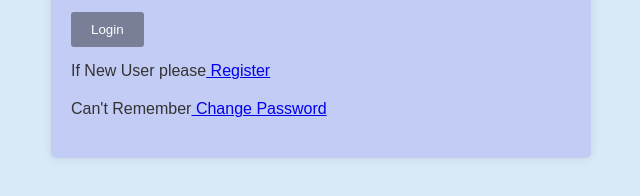
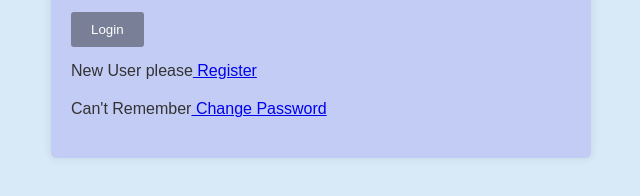
Before and after one commit to shibu442/form_design, a plain HTML site: page index.html in a window 1280 px wide. Shown: the part 424-620 px from the top of the page, 319-959 px from the left. Drawn offline with Linux system fonts and the light colour scheme.

Commit message:
Update index.html

```diff
--- a/index.html
+++ b/index.html
@@ -22,7 +22,7 @@
           <button type="submit">Login</button>
         </div>
         <div class="form-group">
-          <p>If New User please<a href="pages/register.html"> Register</a></p>
+          <p>New User please<a href="pages/register.html"> Register</a></p>
           <p>Can't Remember<a href="pages/reset.html"> Change Password</a></p>
         </div>
       </form>
```
